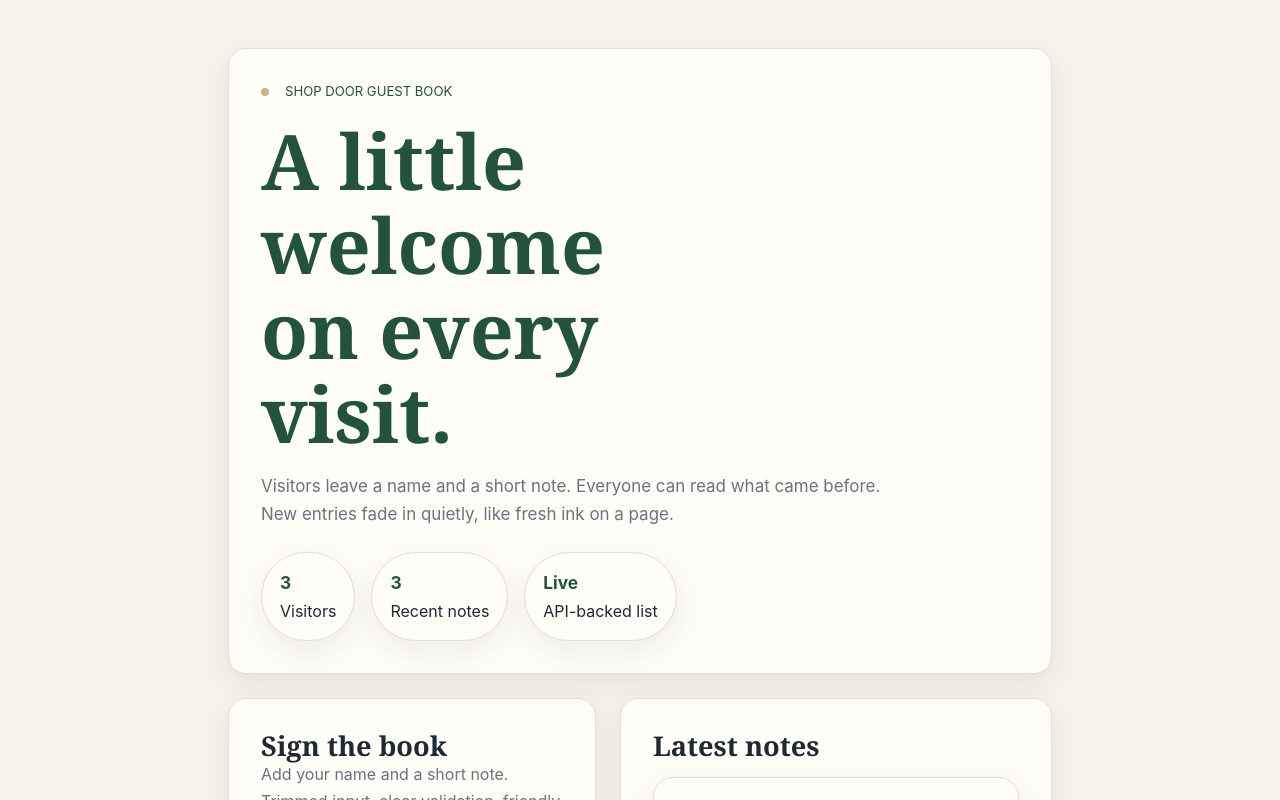
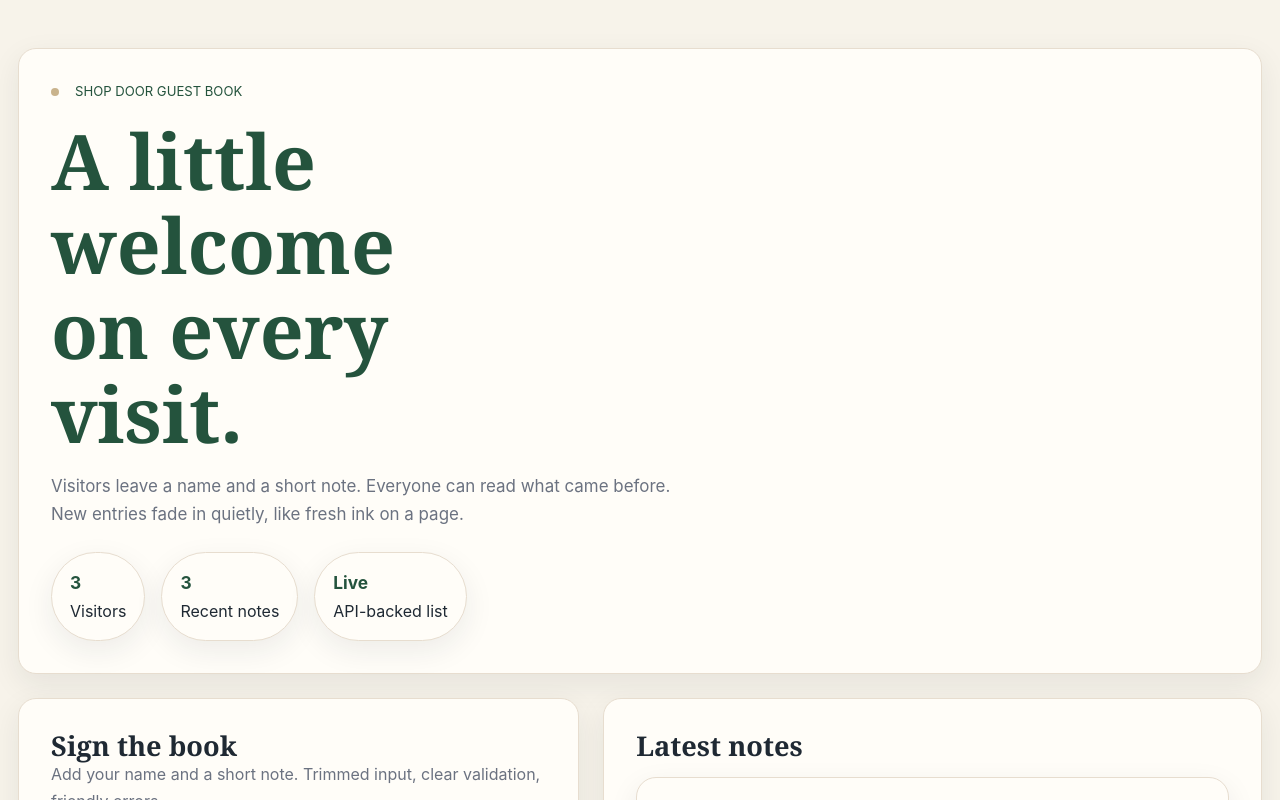
Before and after one commit to ThanhNV121097/project-dd194c58, a Next.js app in the folder code/frontend/: page / in a window 1280 px wide. Shown: the top 800 px of the page. Built offline with nearby package versions, Linux system fonts and the light colour scheme.

Commit message:
fix(css): remove hardcoded module lengths

```diff
--- a/code/frontend/components/GuestBookPage.module.css
+++ b/code/frontend/components/GuestBookPage.module.css
@@ -1,5 +1,5 @@
 .page {
-  width: min(100%, 860px);
+  width: 100%;
   min-height: 100vh;
   margin: 0 auto;
   padding: var(--space-12) var(--space-5);
```
